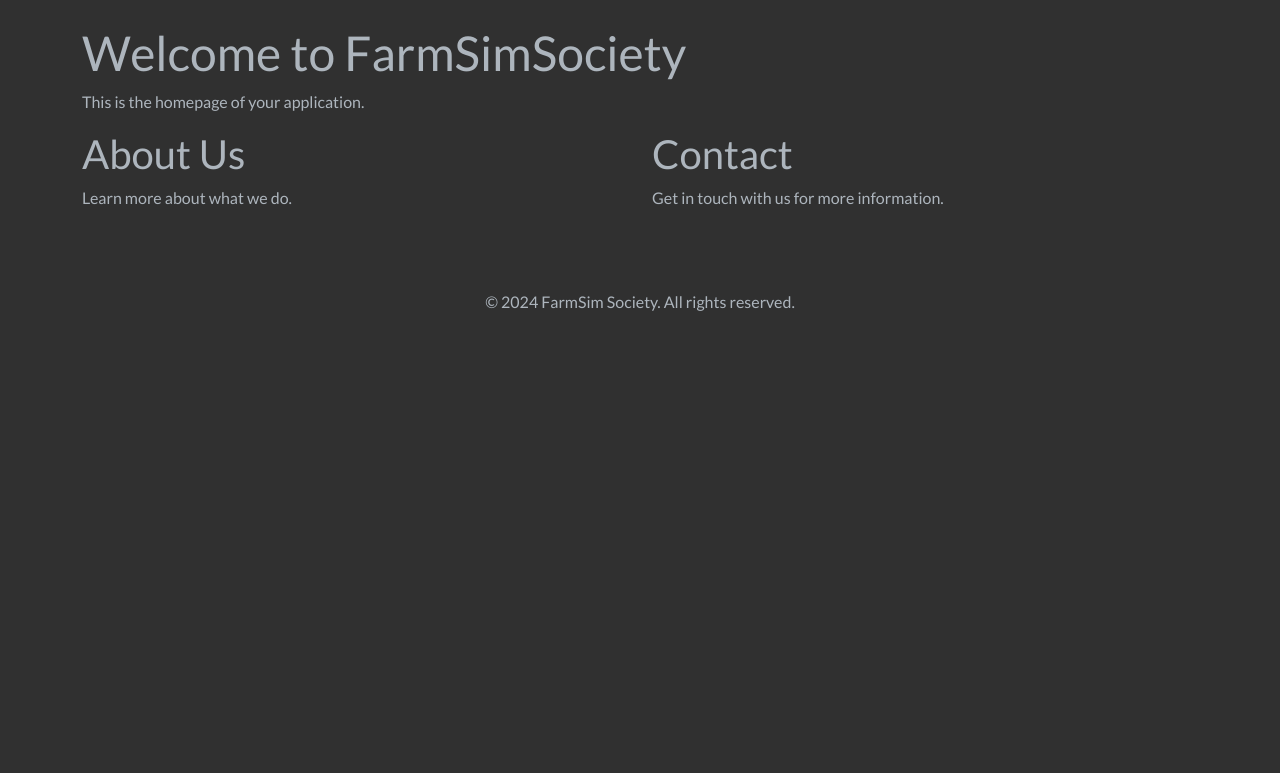
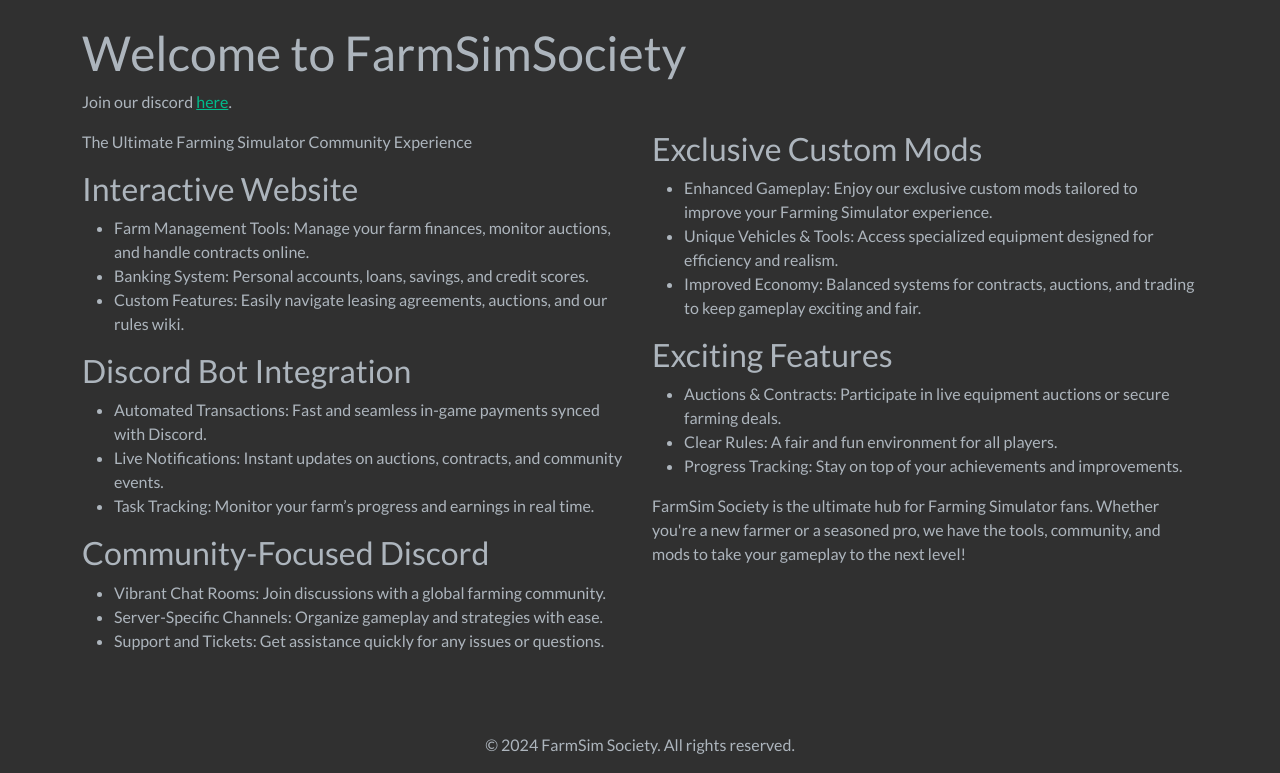
Before and after one commit to EnderViking10/FarmSimSociety, a Flask app: page / in a window 1280 px wide. Shown: the part 72-845 px from the top of the page. Before the commit the page ends 383 px from the top, so only its background shows below. Run offline with Flask 3, Linux system fonts and the light colour scheme; parts of the project's set-up code (start-up, migrations or seed data) failed here and were passed over; some libraries are stand-ins or nearby versions.

Commit message:
Update index.html

```diff
--- a/website/blueprints/main/templates/index.html
+++ b/website/blueprints/main/templates/index.html
@@ -6,16 +6,55 @@
 
 {% block content %}
     <h1>Welcome to FarmSimSociety</h1>
-    <p>This is the homepage of your application.</p>
+    <p>Join our discord <a href="https://discord.gg/K9sY7JQdDZ">here</a>.</p>
 
     <div class="row">
         <div class="col-md-6">
-            <h2>About Us</h2>
-            <p>Learn more about what we do.</p>
+            <p>The Ultimate Farming Simulator Community Experience</p>
+            <h3>Interactive Website</h3>
+            <ul>
+                <li>Farm Management Tools: Manage your farm finances, monitor auctions, and handle contracts online.
+                </li>
+                <li>Banking System: Personal accounts, loans, savings, and credit scores.</li>
+                <li>Custom Features: Easily navigate leasing agreements, auctions, and our rules wiki.</li>
+            </ul>
+
+            <h3>Discord Bot Integration</h3>
+            <ul>
+                <li>Automated Transactions: Fast and seamless in-game payments synced with Discord.</li>
+                <li>Live Notifications: Instant updates on auctions, contracts, and community events.</li>
+                <li>Task Tracking: Monitor your farm’s progress and earnings in real time.</li>
+            </ul>
+
+            <h3>Community-Focused Discord</h3>
+            <ul>
+                <li>Vibrant Chat Rooms: Join discussions with a global farming community.</li>
+                <li>Server-Specific Channels: Organize gameplay and strategies with ease.</li>
+                <li>Support and Tickets: Get assistance quickly for any issues or questions.</li>
+            </ul>
         </div>
         <div class="col-md-6">
-            <h2>Contact</h2>
-            <p>Get in touch with us for more information.</p>
+            <h3>Exclusive Custom Mods</h3>
+            <ul>
+                <li>Enhanced Gameplay: Enjoy our exclusive custom mods tailored to improve your Farming Simulator
+                    experience.
+                </li>
+                <li>Unique Vehicles & Tools: Access specialized equipment designed for efficiency and realism.</li>
+                <li>Improved Economy: Balanced systems for contracts, auctions, and trading to keep gameplay exciting
+                    and
+                    fair.
+                </li>
+            </ul>
+
+            <h3>Exciting Features</h3>
+            <ul>
+                <li>Auctions & Contracts: Participate in live equipment auctions or secure farming deals.</li>
+                <li>Clear Rules: A fair and fun environment for all players.</li>
+                <li>Progress Tracking: Stay on top of your achievements and improvements.</li>
+            </ul>
+
+            <p>FarmSim Society is the ultimate hub for Farming Simulator fans. Whether you're a new farmer or a seasoned
+                pro, we have the tools, community, and mods to take your gameplay to the next level!</p>
         </div>
     </div>
 {% endblock %}
```
